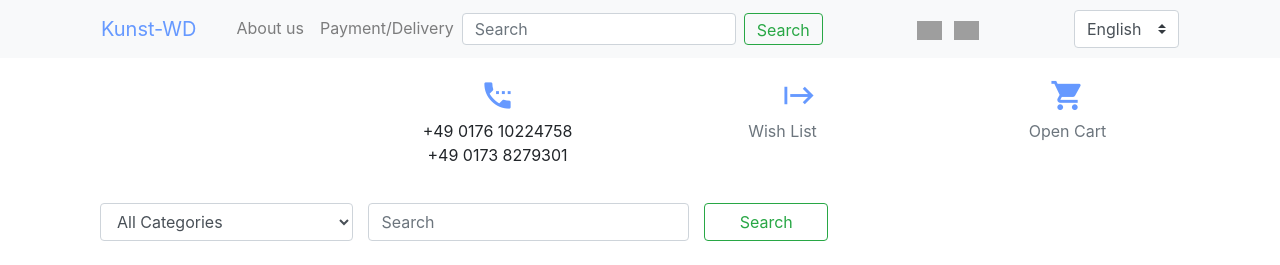
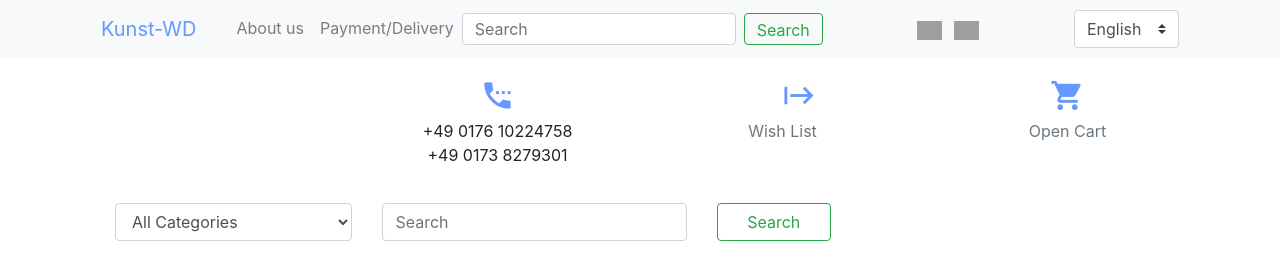
Before and after one commit to yurabysaha/de_market, a Django app: template templates/search.html in a window 1280 px wide. Shown: the top 265 px of the page. Run offline with Django 3.2, Linux system fonts and the light colour scheme; the template is opened without the code that fills it: values that come from a table or form of the project are taken from there, others are empty; some libraries are stand-ins or nearby versions; grey boxes are pictures that could not be loaded.

Commit message:
Fix css on search page

```diff
--- a/templates/search.html
+++ b/templates/search.html
@@ -2,11 +2,10 @@
 {% load i18n %}
 
 {% block content %}
-<div class="pr-3">
 
   <form class="form-group" method="get">
-  <div class="row col-md-9 pr-0">
-      <div class="col-sm-12 col-md-4 mb-2 pr-0">
+  <div class="row col-md-9 m-0">
+      <div class="col-sm-12 col-md-4 mb-2">
               <select class="form-control" name="category_id">
                        <option value="">{% trans "All Categories" %}</option>
                                   {% for category in categories %}
@@ -18,19 +17,18 @@
                                   {% endfor %}
               </select>
       </div>
-      <div class="col-sm-12 col-md-5 mb-2 pr-0">
+      <div class="col-sm-12 col-md-5 mb-2">
         <input class="form-control" id="searchbox" name="q" type="text" placeholder="{% trans "Search" %}" value="{{ query_item_name }}" >
       </div>
-        <div class="col-sm-12 col-md-3 mb-2 pr-0">
+        <div class="col-sm-12 col-md-3 mb-2">
             <button type="submit" class="btn btn-outline-success col-sm-8">{% trans "Search" %}</button>
    </div>
         </div>
   </form>
-</div>
 
 {% if items %}
 
-    <div class="row  d-flex justify-content-center">
+    <div class="row d-flex justify-content-center">
         {% include 'product/card_items.html' %}
     </div>
 
```
